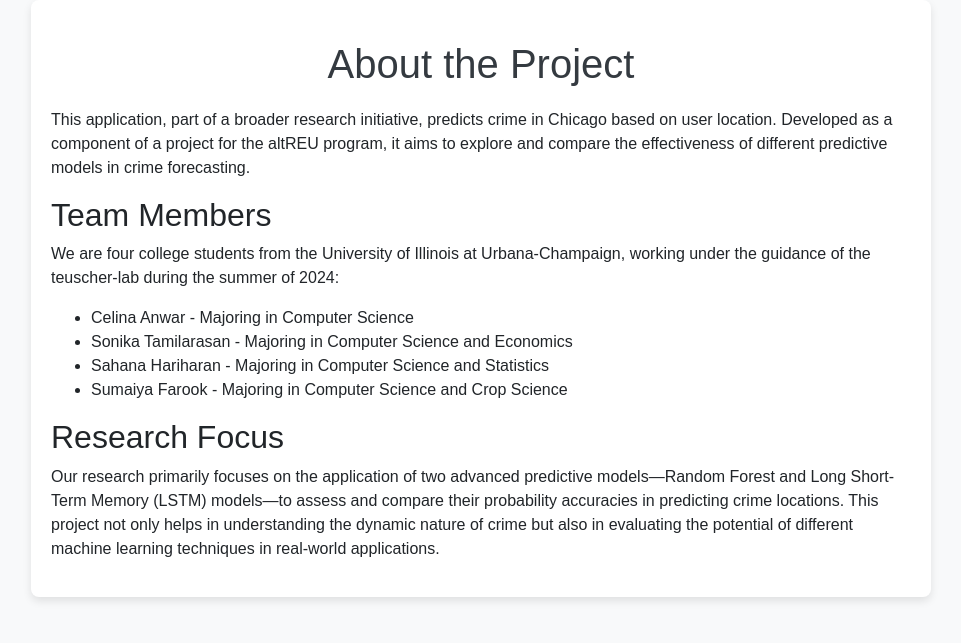
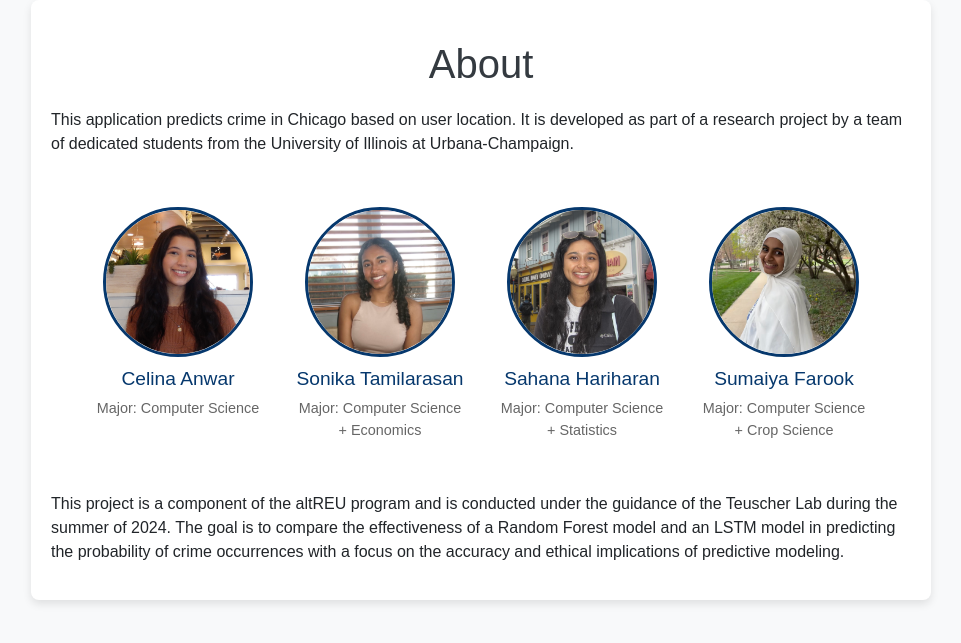
Before and after one commit to cia161/ChicagoCrimePrediction, a Flask app: page /about in a window 1280 px wide. Shown: the part 56-699 px from the top of the page, without its empty margins (159-1120 px from the left). Run offline with Flask 3, Linux system fonts and the light colour scheme; some libraries are stand-ins or nearby versions.

Commit message:
add all photos for about page

```diff
--- a/static/css/styles.css
+++ b/static/css/styles.css
@@ -1,3 +1,4 @@
+/* Existing styles */
 body {
     font-family: Arial, sans-serif;
     background-color: #f8f9fa;
@@ -26,3 +27,36 @@ h1 {
     box-shadow: 0 4px 8px rgba(0, 0, 0, 0.1);
     border-radius: 8px;
 }
+
+/* Additional styles for team member profiles */
+.team-members {
+    display: flex;
+    flex-wrap: wrap;
+    justify-content: center;
+    padding: 20px 0;
+}
+
+.member {
+    text-align: center;
+    margin: 15px;
+    flex-basis: 20%;  /* Adjust based on your preferred width */
+}
+
+.member img {
+    width: 150px;  /* Ensures all images are the same size */
+    height: 150px;
+    border-radius: 50%; /* Makes images circular */
+    object-fit: cover; /* Ensures images cover the area properly without distortion */
+    border: 3px solid #06386d;
+}
+
+.member h3 {
+    margin-top: 10px;
+    font-size: 1.2em;
+    color:  #06386d;
+}
+
+.member p {
+    color: #666;
+    font-size: 0.9em;
+}
--- a/templates/about.html
+++ b/templates/about.html
@@ -3,19 +3,31 @@
 {% block title %}About - Chicago Crime Prediction{% endblock %}
 
 {% block content %}
-<h1>About the Project</h1>
-<p>This application, part of a broader research initiative, predicts crime in Chicago based on user location. Developed as a component of a project for the altREU program, it aims to explore and compare the effectiveness of different predictive models in crime forecasting.</p>
+<h1>About</h1>
+<p>This application predicts crime in Chicago based on user location. It is developed as part of a research project by a team of dedicated students from the University of Illinois at Urbana-Champaign.</p>
 
-<h2>Team Members</h2>
-<p>We are four college students from the University of Illinois at Urbana-Champaign, working under the guidance of the teuscher-lab during the summer of 2024:</p>
-<ul>
-    <li>Celina Anwar - Majoring in Computer Science</li>
-    <li>Sonika Tamilarasan - Majoring in Computer Science and Economics</li>
-    <li>Sahana Hariharan - Majoring in Computer Science and Statistics</li>
-    <li>Sumaiya Farook - Majoring in Computer Science and Crop Science</li>
-</ul>
+<div class="team-members">
+    <div class="member">
+        <img src="{{ url_for('static', filename='images/Celina.jpg') }}" alt="Celina Anwar">
+        <h3>Celina Anwar</h3>
+        <p>Major: Computer Science</p>
+    </div>
+    <div class="member">
+        <img src="{{ url_for('static', filename='images/Sonika.jpg') }}" alt="Sonika Tamilarasan">
+        <h3>Sonika Tamilarasan</h3>
+        <p>Major: Computer Science + Economics</p>
+    </div>
+    <div class="member">
+        <img src="{{ url_for('static', filename='images/Sahana.jpg') }}" alt="Sahana Hariharan">
+        <h3>Sahana Hariharan</h3>
+        <p>Major: Computer Science + Statistics</p>
+    </div>
+    <div class="member">
+        <img src="{{ url_for('static', filename='images/Sumaiya.png') }}" alt="Sumaiya Farook">
+        <h3>Sumaiya Farook</h3>
+        <p>Major: Computer Science + Crop Science</p>
+    </div>
+</div>
 
-<h2>Research Focus</h2>
-<p>Our research primarily focuses on the application of two advanced predictive models—Random Forest and Long Short-Term Memory (LSTM) models—to assess and compare their probability accuracies in predicting crime locations. This project not only helps in understanding the dynamic nature of crime but also in evaluating the potential of different machine learning techniques in real-world applications.</p>
-
+<p>This project is a component of the altREU program and is conducted under the guidance of the Teuscher Lab during the summer of 2024. The goal is to compare the effectiveness of a Random Forest model and an LSTM model in predicting the probability of crime occurrences with a focus on the accuracy and ethical implications of predictive modeling.</p>
 {% endblock %}
```
Also changed, not shown: static/images/Celina.jpg (added), static/images/Sahana.jpg (added), static/images/Sonika.jpg (added), static/images/Sumaiya.png (added).
